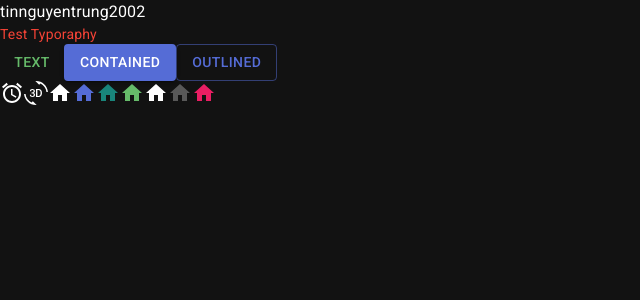
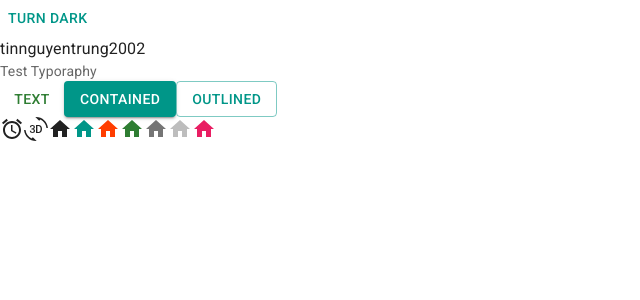
Before and after one commit to NgTin161/TrelloClone, a React (Vite) app in the folder trello-clone/: page / in a window 1280 px wide. Shown: the top 300 px of the page, without its empty margins (0-640 px from the left). Built offline with nearby package versions, Linux system fonts and the light colour scheme.

Commit message:
Dark_Light Mode

```diff
--- a/trello-clone/src/App.jsx
+++ b/trello-clone/src/App.jsx
@@ -3,13 +3,26 @@
 import { pink } from '@mui/material/colors'
 import ThreeDRotation from '@mui/icons-material/ThreeDRotation'
 import HomeIcon from '@mui/icons-material/Home'
-import Typography  from '@mui/material/Typography'
+import Typography from '@mui/material/Typography'
+import { useColorScheme } from '@mui/material/styles'
+
+function ModeToggle() {
+  const { mode, setMode } = useColorScheme()
+  return (
+    <Button
+      onClick={() => {
+        setMode(mode === 'light' ? 'dark' : 'light')
+      }}
+    >
+      {mode === 'light' ? 'Turn dark' : 'Turn light'}
+    </Button>
+  )
+}
 
 function App() {
-
-
   return (
     <>
+    <ModeToggle/>
       <div>tinnguyentrung2002</div>
       <Typography variant="body2" color="text.secondary"> Test Typoraphy</Typography>
 
--- a/trello-clone/src/main.jsx
+++ b/trello-clone/src/main.jsx
@@ -3,13 +3,14 @@
 import App from './App.jsx'
 import CssBaseline from '@mui/material/CssBaseline'
 import theme from './theme'
+import { Experimental_CssVarsProvider as CssVarsProvider } from '@mui/material/styles'
 import { ThemeProvider } from '@mui/material/styles'
 
 ReactDOM.createRoot(document.getElementById('root')).render(
   <React.StrictMode>
-    <ThemeProvider theme={ theme }>
+    <CssVarsProvider theme={ theme }>
       <CssBaseline/>
       <App />
-    </ThemeProvider>
+    </CssVarsProvider>
   </React.StrictMode>
 )
--- a/trello-clone/src/theme.js
+++ b/trello-clone/src/theme.js
@@ -1,23 +1,25 @@
 import { createTheme } from '@mui/material/styles'
-import { red } from '@mui/material/colors'
+import { experimental_extendTheme as extendTheme} from '@mui/material/styles'
+import { teal, deepOrange, cyan, orange } from '@mui/material/colors'
 
 // Create a theme instance.
-const theme = createTheme({
-  palette: {
-    mode: 'dark', //default is light
-    primary: {
-      main: '#556cd6'
+
+const theme = extendTheme({
+  colorSchemes: {
+    light: {
+      palette: {
+        primary: teal,
+        secondary: deepOrange
+      }
     },
-    secondary: {
-      main: '#19857b'
-    },
-    error: {
-      main: red.A400
-    },
-    text: {
-      secondary: red[500]
+    dark: {
+      palette: {
+        primary: cyan,
+        secondary: orange
+      }
     }
   }
+  //..other properties
 })
 
 export default theme
```
